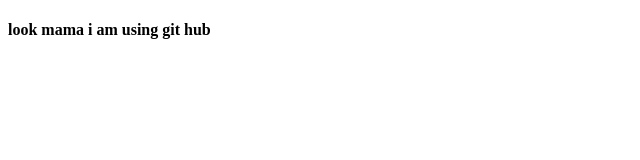
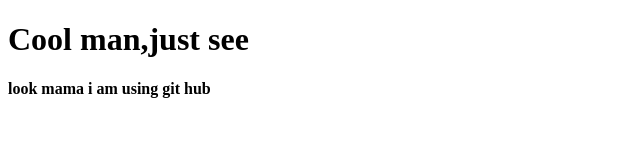
Before and after one commit to hariful/my-first-website, a plain HTML site: page index.html in a window 1280 px wide. Shown: the whole page, without its empty margins (0-640 px from the left). Drawn offline with Linux system fonts and the light colour scheme.

Commit message:
added a header h1

```diff
--- a/index.html
+++ b/index.html
@@ -6,6 +6,7 @@
     <title>Document</title>
 </head>
 <body>
+    <h1>Cool man,just see</h1>
     <h4>look mama i am using git hub</h4>
 </body>
 </html>
```
